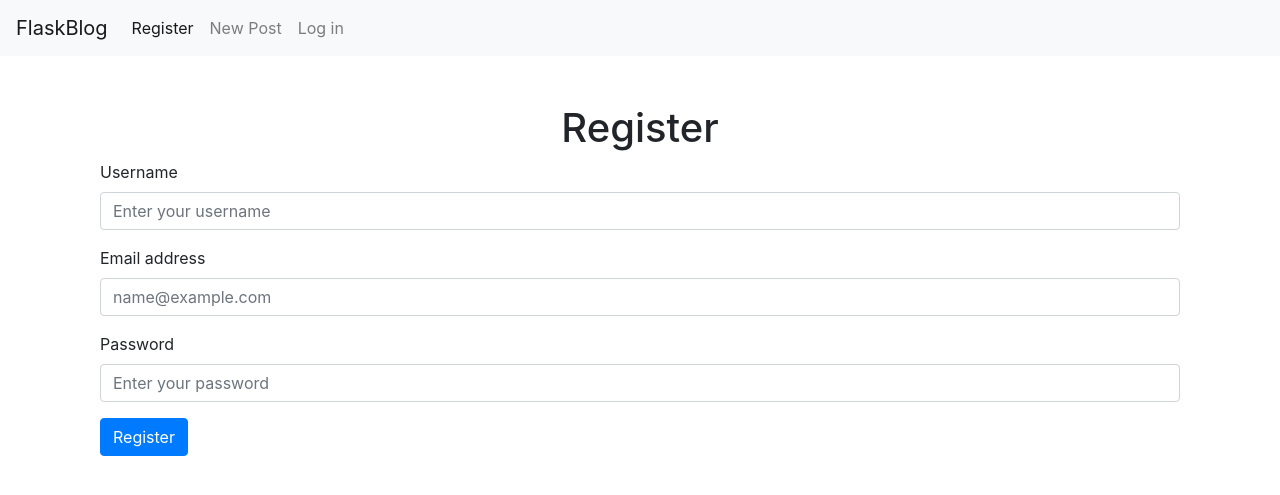
After one commit to a-dzemiankova/flask-blog, a Flask app: page /register in a window 1280 px wide. The commit adds this page. Shown: the top 495 px of the page. Run offline with Flask 3, Linux system fonts and the light colour scheme; some libraries are stand-ins or nearby versions.

Commit message:
feat: added SQLAlchemy and register/login logic

```diff
--- a/main.py
+++ b/main.py
@@ -1,94 +1,166 @@
-import sqlite3
 from flask import Flask, render_template, request, url_for, flash, redirect
+from flask_sqlalchemy import SQLAlchemy
+from flask_migrate import Migrate
 from werkzeug.exceptions import abort
+from werkzeug.security import generate_password_hash, check_password_hash
 from dotenv import load_dotenv
 import os
+
 
 load_dotenv()
 app = Flask(__name__)
 app.config['SECRET_KEY'] = os.getenv('SECRET_KEY')
+app.config['SQLALCHEMY_DATABASE_URI'] = os.getenv('DATABASE_URI')
+app.config['SQLALCHEMY_TRACK_MODIFICATIONS'] = False
 
 
-def get_db_connection():
-    conn = sqlite3.connect('database.db')
-    conn.row_factory = sqlite3.Row
-    return conn
+db = SQLAlchemy(app)
 
 
-def get_post(post_id):
-    conn = get_db_connection()
-    post = conn.execute('SELECT * FROM posts WHERE id = ?',
-                        (post_id,)).fetchone()
-    conn.close()
-    if post is None:
-        abort(404)
-    return post
+class User(db.Model):
+    __tablename__ = 'users'
+    id = db.Column(db.Integer, primary_key=True, autoincrement=True)
+    username = db.Column(db.String(50), nullable=False, unique=True)
+    email = db.Column(db.String(50), nullable=False, unique=True)
+    password = db.Column(db.String(500), nullable=False)
+    is_admin = db.Column(db.Boolean, nullable=False, default=False)
+
+    posts = db.relationship('Post', backref='users', lazy=True)
+
+    def __repr__(self):
+        return f"<user {self.id}>"
+
+
+class Post(db.Model):
+    __tablename__ = 'posts'
+    id = db.Column(db.Integer, primary_key=True, autoincrement=True)
+    created = db.Column(db.DateTime, nullable=False, default=db.func.current_timestamp())
+    title = db.Column(db.String(100), nullable=False)
+    content = db.Column(db.Text, nullable=False)
+    author_id = db.Column(db.Integer, db.ForeignKey('users.id'), nullable=False)
+
+    def __repr__(self):
+        return f"<post {self.id}>"
 
 
 @app.route('/')
 def index():
-    conn = get_db_connection()
-    posts = conn.execute('SELECT * FROM posts').fetchall()
-    conn.close()
+    posts = Post.query.all()
     return render_template('index.html', posts=posts)
+
+
+@app.route('/register', methods=['GET', 'POST'])
+def register():
+    if request.method == 'POST':
+        username = request.form.get('username')
+        email = request.form.get('email')
+        password = generate_password_hash(request.form.get('password'))
+
+        if username and email and password:
+            if User.query.filter_by(email=email).first():
+                flash('Email already taken. Try another one.', 'danger')
+            if User.query.filter_by(username=username).first():
+                flash('Username already taken. Try another one.', 'danger')
+            else:
+                try:
+                    user = User(username=username, email=email, password=password)
+                    db.session.add(user)
+                    db.session.flush()
+                    db.session.commit()
+                    flash('User registered successfully!', 'success')
+                except Exception as e:
+                    db.session.rollback()
+                    print('Ошибка при добавлении юзера в бд:', e)
+
+                return redirect(url_for('index'))
+        else:
+            flash('All fields are required!', 'danger')
+
+    return render_template('register.html')
 
 
 @app.route('/<int:post_id>')
 def post(post_id):
-    post = get_post(post_id)
+    '''Получить из бд пост по айди'''
+    post = Post.query.get(post_id)
     return render_template('post.html', post=post)
 
 
 @app.route('/create', methods=('GET', 'POST'))
 def create():
     if request.method == 'POST':
+        # здесь должна быть проверка введенных данных
         title = request.form['title']
         content = request.form['content']
 
         if not title:
             flash('Title is required!')
         else:
-            conn = get_db_connection()
-            conn.execute('INSERT INTO posts (title, content) VALUES (?, ?)',
-                         (title, content))
-            conn.commit()
-            conn.close()
+            try:
+                post = Post(title=title, content=content, author_id=1)
+                db.session.add(post)
+                db.session.flush()
+                db.session.commit()
+            except Exception as e:
+                db.session.rollback()
+                print('Ошибка добавления в бд')
+                print(e)
+
             return redirect(url_for('index'))
 
     return render_template('create.html')
 
 
-@app.route('/<int:id>/edit', methods=('GET', 'POST'))
-def edit(id):
-    post = get_post(id)
+@app.route('/login', methods=('GET', 'POST'))
+def login():
     if request.method == 'POST':
-        title = request.form['title']
-        content = request.form['content']
+        email = request.form['email']
+        password = request.form['password']
+        if email and password:
+            user = User.query.filter(User.email == email).first()
+            if user and check_password_hash(user.password, password):
+                flash("You've logged in successfully!", 'success')
+            else:
+                flash('Wrong email or password', 'danger')
+        else:
+            flash('All fields required', 'danger')
 
-        if not title:
-            flash('Title is required!')
-        else:
-            conn = get_db_connection()
-            conn.execute('UPDATE posts SET title = ?, content = ?'
-                         ' WHERE id = ?',
-                         (title, content, id))
-            conn.commit()
-            conn.close()
-            return redirect(url_for('index'))
-
-    return render_template('edit.html', post=post)
+    return render_template('login.html')
 
 
-@app.route('/<int:id>/delete', methods=('POST',))
-def delete(id):
-    post = get_post(id)
-    conn = get_db_connection()
-    conn.execute('DELETE FROM posts WHERE id = ?', (id,))
-    conn.commit()
-    conn.close()
-    flash('"{}" was successfully deleted!'.format(post['title']))
-    return redirect(url_for('index'))
-
-
+#
+#
+# @app.route('/<int:id>/edit', methods=('GET', 'POST'))
+# def edit(id):
+#     post = get_post(id)
+#     if request.method == 'POST':
+#         title = request.form['title']
+#         content = request.form['content']
+#
+#         if not title:
+#             flash('Title is required!')
+#         else:
+#             conn = get_db_connection()
+#             conn.execute('UPDATE posts SET title = ?, content = ?'
+#                          ' WHERE id = ?',
+#                          (title, content, id))
+#             conn.commit()
+#             conn.close()
+#             return redirect(url_for('index'))
+#
+#     return render_template('edit.html', post=post)
+#
+#
+# @app.route('/<int:id>/delete', methods=('POST',))
+# def delete(id):
+#     post = get_post(id)
+#     conn = get_db_connection()
+#     conn.execute('DELETE FROM posts WHERE id = ?', (id,))
+#     conn.commit()
+#     conn.close()
+#     flash('"{}" was successfully deleted!'.format(post['title']))
+#     return redirect(url_for('index'))
+#
+#
 if __name__ == '__main__':
     app.run(debug=True)
--- a/templates/base.html
+++ b/templates/base.html
@@ -19,18 +19,29 @@
         <div class="collapse navbar-collapse" id="navbarNav">
             <ul class="navbar-nav">
             <li class="nav-item active">
-                <a class="nav-link" href="#">About</a>
+                <a class="nav-link" href="{{url_for('register')}}">Register</a>
             </li>
                 <li class="nav-item">
             <a class="nav-link" href="{{url_for('create')}}">New Post</a>
                 </li>
+                <li class="nav-item">
+            <a class="nav-link" href="{{url_for('login')}}">Log in</a>
+                </li>
+
             </ul>
         </div>
     </nav>
     <div class="container">
-            {% for message in get_flashed_messages() %}
-            <div class="alert alert-danger">{{ message }}</div>
-            {% endfor %}
+        {% with messages = get_flashed_messages(with_categories=true) %}
+          {% if messages %}
+            <div class="flash-messages">
+              {% for category, message in messages %}
+                <div class="alert alert-{{ category }}">{{ message }}</div>
+              {% endfor %}
+            </div>
+          {% endif %}
+        {% endwith %}
+
         {% block content %} {% endblock %}
     </div>
 
--- a/templates/post.html
+++ b/templates/post.html
@@ -1,7 +1,7 @@
 {% extends 'base.html' %}
 
 {% block content %}
-    <h2>{% block title %} {{ post['title'] }} {% endblock %}</h2>
-    <span class="badge badge-primary">{{ post['created'] }}</span>
-    <p>{{ post['content'] }}</p>
+    <h2>{% block title %} {{ post.title }} {% endblock %}</h2>
+    <span class="badge badge-primary">{{ post.created }}</span>
+    <p>{{ post.content }}</p>
 {% endblock %}
--- /dev/null
+++ b/templates/register.html
@@ -0,0 +1,22 @@
+{% extends "base.html" %}
+
+{% block content %}
+<div class="container mt-5">
+    <h1 class="text-center">Register</h1>
+    <form method="POST" action="/register">
+        <div class="mb-3">
+            <label for="username" class="form-label">Username</label>
+            <input type="text" class="form-control" id="username" name="username" placeholder="Enter your username" required>
+        </div>
+        <div class="mb-3">
+            <label for="email" class="form-label">Email address</label>
+            <input type="email" class="form-control" id="email" name="email" placeholder="name@example.com" required>
+        </div>
+        <div class="mb-3">
+            <label for="password" class="form-label">Password</label>
+            <input type="password" class="form-control" id="password" name="password" placeholder="Enter your password" required>
+        </div>
+        <button type="submit" class="btn btn-primary">Register</button>
+    </form>
+</div>
+{% endblock %}
```
Also changed, not shown: init_db.py (deleted, +0 -20 lines), schema.sql (deleted, +0 -8 lines), static/css/style.css (+18 -0 lines), templates/index.html (+13 -10 lines), templates/login.html (added, +18 -0 lines), 2 other files.
